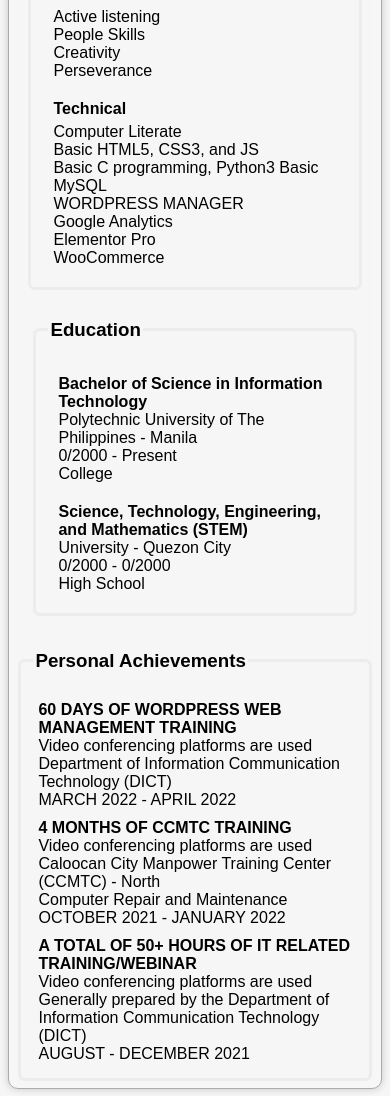
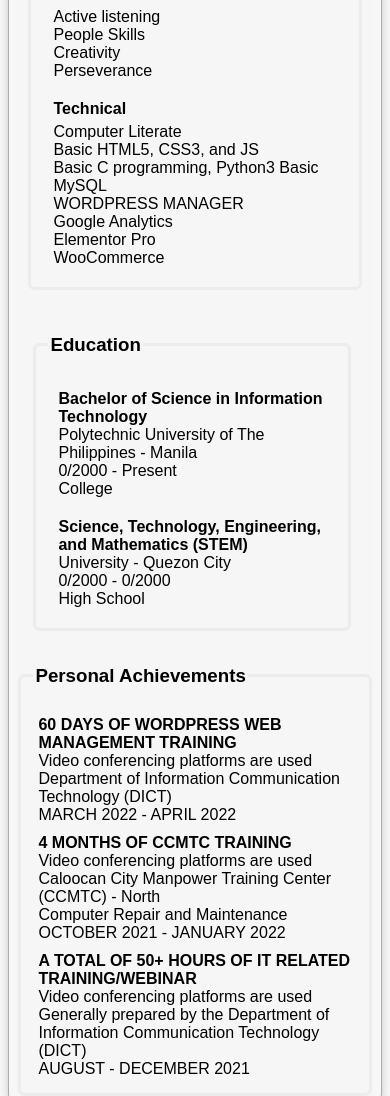
Before and after one commit to jnrveneracion/portfolio, a plain HTML site: page portfolio.html in a window 390 px wide. Shown: the part 930-2026 px from the top of the page. Drawn offline with Linux system fonts and the light colour scheme.

Commit message:
fix b4lastcolumn responsiveness

```diff
--- a/portfolioStyle.css
+++ b/portfolioStyle.css
@@ -145,6 +145,8 @@
 
 .b4lastcolumn{
     padding: 15px;
+    float: left;
+    width: 62%;
 }
 
 .educationSection {
@@ -234,7 +236,11 @@
 
   .achive {
     width: 100%;
-}
+  }
+
+  .b4lastcolumn {
+    width: 97%;
+  }
 
 }
 
@@ -257,6 +263,9 @@
         width: 100%;
     }
 
+    .b4lastcolumn {
+        width: 90%;
+    }
     @keyframes open {
         0%{
             transform: translate3d(0,1000px,0);
```
